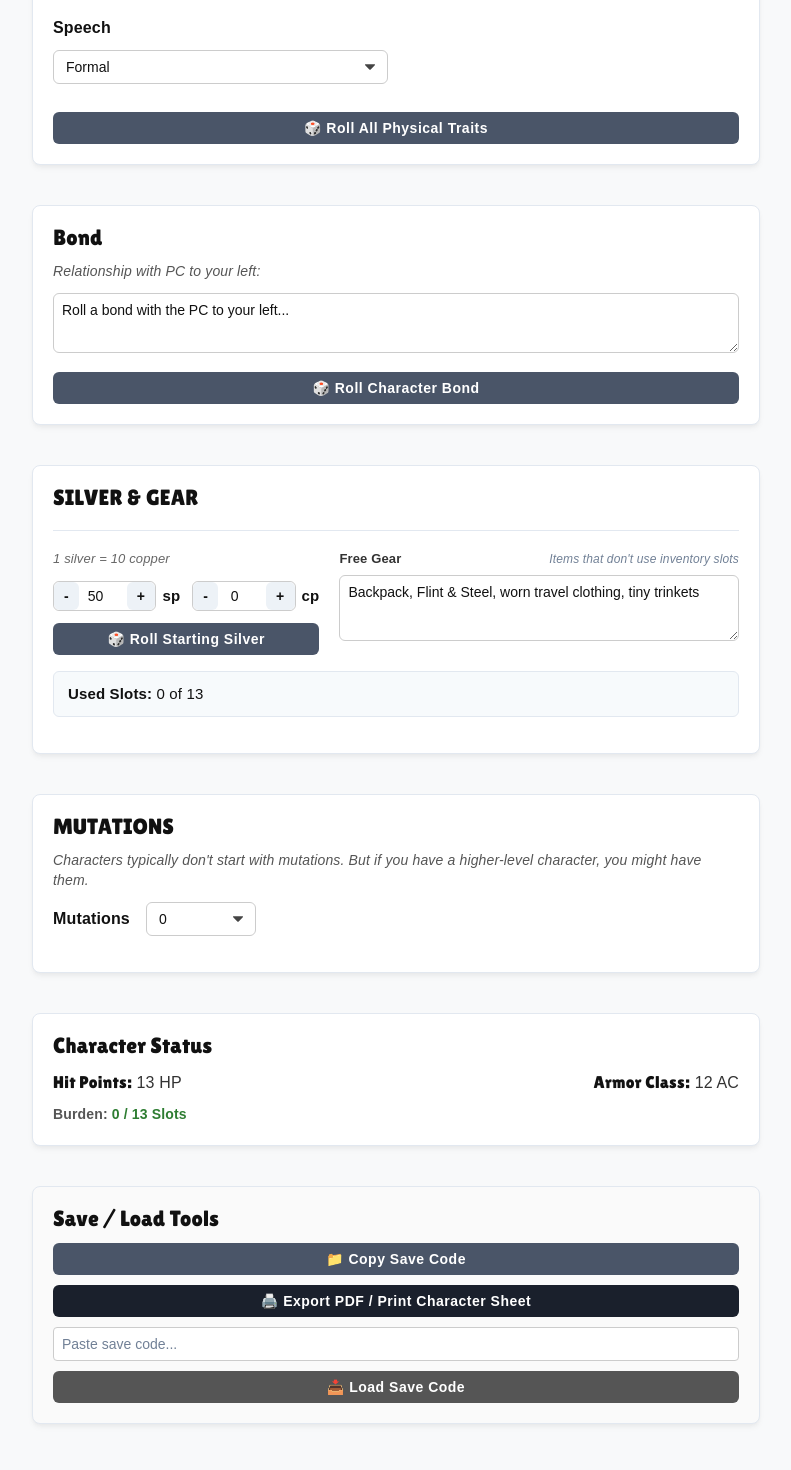
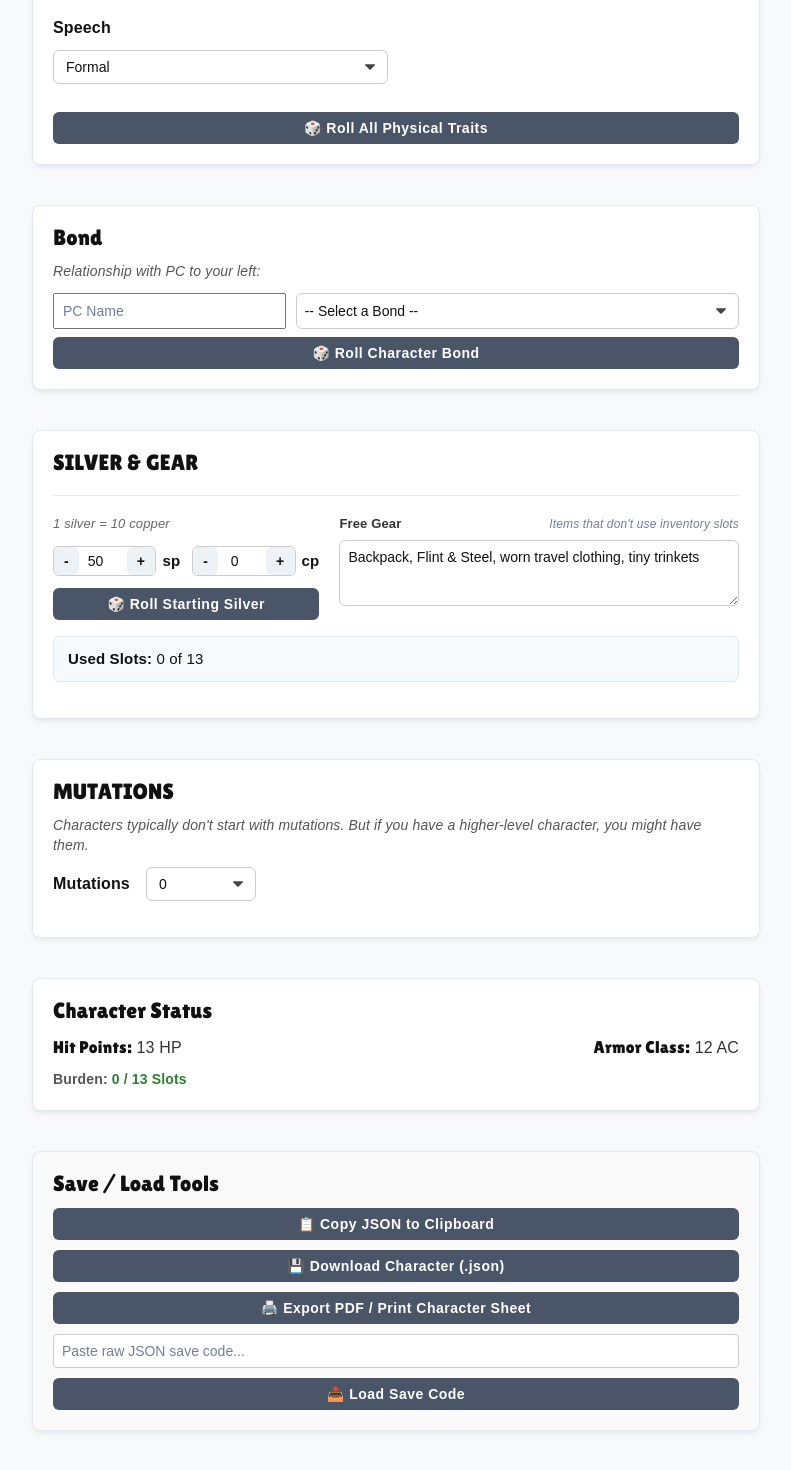
Before and after one commit to gbbeason-hub/glaive-character-builder, a React (Vite) app: page / in a window 1280 px wide. Shown: the part 1892-3362 px from the top of the page, without its empty margins (244-1035 px from the left). Built offline with nearby package versions, Linux system fonts and the light colour scheme; a web font is replaced by a local one.

Commit message:
always armed, Save & Load
Updated for hidden dagger.

Save & Load section:
Add download JSON
Remove Base64 encoding for plain JSON
Button consistency

```diff
--- a/src/App.tsx
+++ b/src/App.tsx
@@ -98,7 +98,8 @@ export function App() {
     speech: 'Formal',
   });
 
-  const [bond, setBond] = useState<string>('Roll a bond with the PC to your left...');
+  const [bond, setBond] = useState<string>('');
+  const [bondPcName, setBondPcName] = useState<string>('');
 
   // Backgrounds
   const [backgroundDatabase, setBackgroundDatabase] = useState<BackgroundEntry[] | null>(null);
@@ -362,7 +363,6 @@ export function App() {
         const spell = spellsCatalog.find((s) => s.id === assignedSpellId);
         const spellName = spell ? spell.name : 'Empty';
 
-        // Dynamic name: e.g. "Fireball Rune Sword" or just "Rune Sword" / "Spellbook"
         const itemName = container.weaponProfile
           ? `${spellName !== 'Empty' ? `${spellName} ` : ''}${container.weaponProfile.name}`
           : `${spellName} ${container.containerType.toLowerCase()}`;
@@ -387,6 +387,37 @@ export function App() {
   }, [selectedTalents, background, assignedSpells, spellsCatalog, talentsCatalog]);
 
   // ==========================================
+  // 4.6. GENERIC HIDDEN ITEM / WEAPON SYNC
+  // ==========================================
+  useEffect(() => {
+    setInventory((prev) => {
+      const filteredInventory = prev.filter((item) => !item.id.startsWith('talent_hidden_'));
+      const dynamicHiddenGrants: InventoryItem[] = [];
+
+      allActiveTalentIds.forEach((talentId, index) => {
+        const talentObj = talentsCatalog.find((t) => t.id === talentId);
+        if (talentObj && (talentObj as any).hiddenItemGrant) {
+          const grant = (talentObj as any).hiddenItemGrant;
+          dynamicHiddenGrants.push({
+            id: `talent_hidden_${index}_${talentId}`,
+            name: grant.name,
+            type: grant.type || 'Equipment',
+            slots: grant.slots ?? 0,
+            cost_sp: grant.cost_sp ?? 0,
+            cost_cp: grant.cost_cp ?? 0,
+            details: grant.details || '',
+            quantity: 1,
+            damage: grant.damage,
+            range: grant.range,
+          });
+        }
+      });
+
+      return [...filteredInventory, ...dynamicHiddenGrants];
+    });
+  }, [selectedTalents, background, talentsCatalog]);
+
+  // ==========================================
   // 4.5. COMPANIONS SYNC
   // ==========================================
   const grantedCompanions: CompanionSlot[] = [];
@@ -402,7 +433,6 @@ export function App() {
     }
   });
 
-  // Background granted companions (e.g., Chicken Baron)
   if (backgroundDatabase && background) {
     const currentBg = backgroundDatabase.find((b) => b.text === background);
     if (currentBg && currentBg.grantedCompanions) {
@@ -434,6 +464,11 @@ export function App() {
   const expectedTotalPoints = 6 + (level - 1);
   const spentPoints = stats.strength + stats.dexterity + stats.willpower + stats.wisdom;
   const unspentPoints = expectedTotalPoints - spentPoints;
+
+  // Flattened bonds array for dropdown selection
+  const allAvailableBonds = traitDatabase && traitDatabase.bonds
+    ? traitDatabase.bonds.flat()
+    : [];
 
   // ==========================================
   // 6. HELPER ACTION FUNCTIONS
@@ -570,7 +605,9 @@ export function App() {
 
   const rollCharacterBond = () => {
     if (!traitDatabase || !traitDatabase.bonds) return;
-    setBond(traitDatabase.bonds[Math.floor(Math.random() * 6)][Math.floor(Math.random() * 6)]);
+    const row = traitDatabase.bonds[Math.floor(Math.random() * traitDatabase.bonds.length)];
+    const randomBond = row[Math.floor(Math.random() * row.length)];
+    setBond(randomBond);
   };
 
   const rollCharacterBackground = () => {
@@ -608,8 +645,7 @@ export function App() {
     });
   };
 
-  const exportCharacter = () => {
-    const save = {
+  const getCharacterSaveObject = () => ({
     name: characterName,
     level,
     stats,
@@ -617,6 +653,7 @@ export function App() {
     copper,
     traits,
     bond,
+    bondPcName,
     background,
     selectedAncestryId,
     selectedAncestryTalentId,
@@ -625,23 +662,43 @@ export function App() {
     assignedSpells,
     freeGearText,
     inventory,
+  });
+
+  const exportCharacterClipboard = () => {
+    const saveJson = JSON.stringify(getCharacterSaveObject(), null, 2);
+    navigator.clipboard.writeText(saveJson);
+    setExportMessage('Character JSON copied to clipboard!');
+    setTimeout(() => setExportMessage(''), 3000);
   };
-    navigator.clipboard.writeText(btoa(JSON.stringify(save)));
-    setExportMessage('Character code copied to clipboard!');
+
+  const downloadCharacterFile = () => {
+    const saveJson = JSON.stringify(getCharacterSaveObject(), null, 2);
+    const blob = new Blob([saveJson], { type: 'application/json' });
+    const url = URL.createObjectURL(blob);
+    const link = document.createElement('a');
+    link.href = url;
+    const safeName = (characterName || 'Character').replace(/[^a-z0-9]/gi, '_').toLowerCase();
+    link.download = `${safeName}_level_${level}.json`;
+    document.body.appendChild(link);
+    link.click();
+    document.body.removeChild(link);
+    URL.revokeObjectURL(url);
+    setExportMessage('Character JSON file downloaded!');
     setTimeout(() => setExportMessage(''), 3000);
   };
 
   const importCharacter = () => {
     try {
-      const decoded = JSON.parse(atob(importString.trim()));
-      setCharacterName(decoded.name);
+      const decoded = JSON.parse(importString.trim());
+      setCharacterName(decoded.name || 'Glaive Hero');
       setLevel(decoded.level || 1);
-      setStats(decoded.stats);
+      setStats(decoded.stats || { strength: 3, dexterity: 2, willpower: 1, wisdom: 0 });
       setSilver(decoded.silver ?? 50);
       setCopper(decoded.copper ?? 0);
       setHasRolledSilver(true);
       setTraits(decoded.traits || traits);
-      setBond(decoded.bond || bond);
+      setBond(decoded.bond || '');
+      setBondPcName(decoded.bondPcName || '');
       setBackground(decoded.background || '');
       setFreeGearText(decoded.freeGearText || freeGearText);
 
@@ -653,12 +710,13 @@ export function App() {
       if (decoded.inventory) setInventory(decoded.inventory);
 
       setImportString('');
+      setExportMessage('Character successfully loaded!');
+      setTimeout(() => setExportMessage(''), 3000);
     } catch {
-      alert('Error loading character code.');
+      alert('Error loading character code. Ensure it is valid JSON.');
     }
   };
 
-  // Active Spells List for Display & Printing
   const activeSpellsList = grantedContainers
     .map((container) => {
       const spellId = assignedSpells[container.slotId];
@@ -835,7 +893,27 @@ export function App() {
           <div className="card-panel">
             <h3 className="panel-heading">Bond</h3>
             <p className="instruction-text">Relationship with PC to your left:</p>
-            <textarea value={bond} onChange={(e) => setBond(e.target.value)} className="bond-textarea" />
+            <div className="bond-input-row mb-2">
+              <input
+                type="text"
+                placeholder="PC Name"
+                value={bondPcName}
+                onChange={(e) => setBondPcName(e.target.value)}
+                className="bond-pc-input"
+              />
+              <select
+                value={bond}
+                onChange={(e) => setBond(e.target.value)}
+                className="bond-select-input"
+              >
+                <option value="">-- Select a Bond --</option>
+                {allAvailableBonds.map((bText: string, idx: number) => (
+                  <option key={idx} value={bText}>
+                    {bText}
+                  </option>
+                ))}
+              </select>
+            </div>
             <button type="button" onClick={rollCharacterBond} className="btn-primary full-width">
               🎲 Roll Character Bond
             </button>
@@ -896,24 +974,27 @@ export function App() {
             </p>
           </div>
 
-          {/* 11. Save / Load Clipboard System */}
+          {/* 11. Save / Load / Export Tools */}
           <div className="card-panel save-load-panel">
             <h3 className="panel-heading">Save / Load Tools</h3>
-            <button type="button" onClick={exportCharacter} className="btn-primary full-width mb-2">
-              📁 Copy Save Code
+            <button type="button" onClick={exportCharacterClipboard} className="btn-primary full-width mb-2">
+              📋 Copy JSON to Clipboard
             </button>
-            <button type="button" onClick={() => window.print()} className="btn-dark full-width mb-2">
+            <button type="button" onClick={downloadCharacterFile} className="btn-primary full-width mb-2">
+              💾 Download Character (.json)
+            </button>
+            <button type="button" onClick={() => window.print()} className="btn-primary full-width mb-2">
               🖨️ Export PDF / Print Character Sheet
             </button>
             {exportMessage && <p className="success-message">{exportMessage}</p>}
             <input
               type="text"
-              placeholder="Paste save code..."
+              placeholder="Paste raw JSON save code..."
               value={importString}
               onChange={(e) => setImportString(e.target.value)}
               className="import-input mb-2"
             />
-            <button type="button" onClick={importCharacter} className="btn-secondary full-width">
+            <button type="button" onClick={importCharacter} className="btn-primary full-width">
               📥 Load Save Code
             </button>
           </div>
@@ -997,7 +1078,7 @@ export function App() {
 
             <div className="print-narrative-block">
               <div className="mb-2">
-                <strong>Bond:</strong> {bond}
+                <strong>Bond {bondPcName ? `with ${bondPcName}` : ''}:</strong> {bond}
               </div>
               <div>
                 <strong>Background:</strong> {background}
@@ -1012,22 +1093,22 @@ export function App() {
             ) : (
               <div className="print-weapons-list">
                 {inventory.filter((i) => i.type === 'Weapon').map((w, idx) => (
-                  <div key={idx} className="print-weapon-row" style={{ border: '1px solid #000', padding: '8px', marginBottom: '6px' }}>
-                    <div style={{ display: 'flex', justifyContent: 'space-between', borderBottom: '1px solid #000', paddingBottom: '4px', marginBottom: '4px' }}>
+                  <div key={idx} className="print-weapon-card">
+                    <div className="print-weapon-top">
                       <strong>Weapon:</strong> <span>{w.name} ({w.quantity})</span>
                     </div>
-                    <div style={{ display: 'flex', justifyContent: 'space-around', textAlign: 'center' }}>
+                    <div className="print-weapon-stats">
                       <div>
                         <div>{w.bonus !== undefined ? `+${w.bonus}` : '+0'}</div>
-                        <div style={{ fontSize: '10px', textTransform: 'uppercase' }}>Bonus</div>
+                        <div className="print-weapon-stat-label">Bonus</div>
                       </div>
                       <div>
                         <div>{w.damage || '—'}</div>
-                        <div style={{ fontSize: '10px', textTransform: 'uppercase' }}>Damage</div>
+                        <div className="print-weapon-stat-label">Damage</div>
                       </div>
                       <div>
                         <div>{w.range || 'R0'}</div>
-                        <div style={{ fontSize: '10px', textTransform: 'uppercase' }}>Range</div>
+                        <div className="print-weapon-stat-label">Range</div>
                       </div>
                     </div>
                   </div>
--- a/src/index.css
+++ b/src/index.css
@@ -1549,3 +1549,49 @@ textarea:focus {
 .print-slot-number { font-weight: bold; width: 22px; color: #666; }
 .strike-through { text-decoration: line-through; color: #999; }
 .underline { text-decoration: underline; }
+
+/* ==========================================
+   12. BOND INPUT & PRINT STYLING HELPERS
+   ================================          */
+.bond-input-row {
+  display: flex;
+  gap: 10px;
+  margin-bottom: 8px;
+}
+
+.bond-pc-input {
+  flex: 1;
+  padding: 8px;
+  font-family: var(--font-body);
+}
+
+.bond-select-input {
+  flex: 2;
+  padding: 8px;
+  font-family: var(--font-body);
+}
+
+.print-weapon-card {
+  border: 1px solid #000;
+  padding: 8px;
+  margin-bottom: 6px;
+}
+
+.print-weapon-top {
+  display: flex;
+  justify-content: space-between;
+  border-bottom: 1px solid #000;
+  padding-bottom: 4px;
+  margin-bottom: 4px;
+}
+
+.print-weapon-stats {
+  display: flex;
+  justify-content: space-around;
+  text-align: center;
+}
+
+.print-weapon-stat-label {
+  font-size: 10px;
+  text-transform: uppercase;
+}
```
Also changed, not shown: public/talents.json (+10 -1 lines), 1 other file (tests, documents, lock files or other folders). Lines whose indentation alone changed are shown as unchanged.
